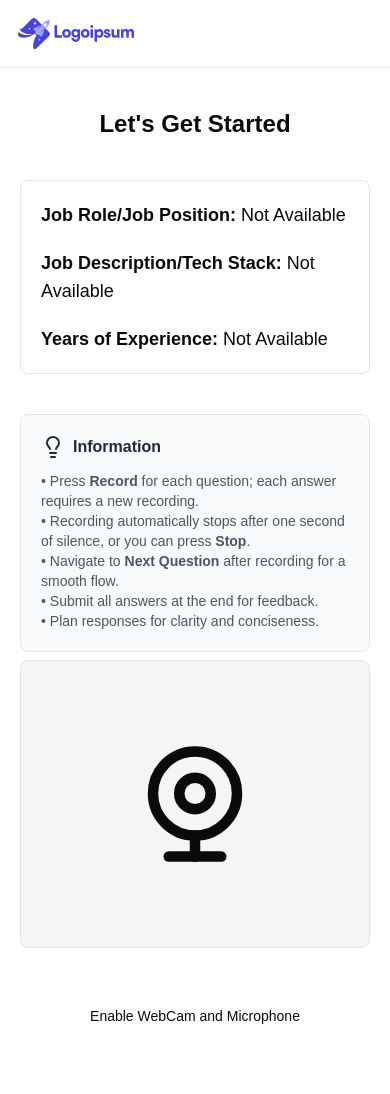
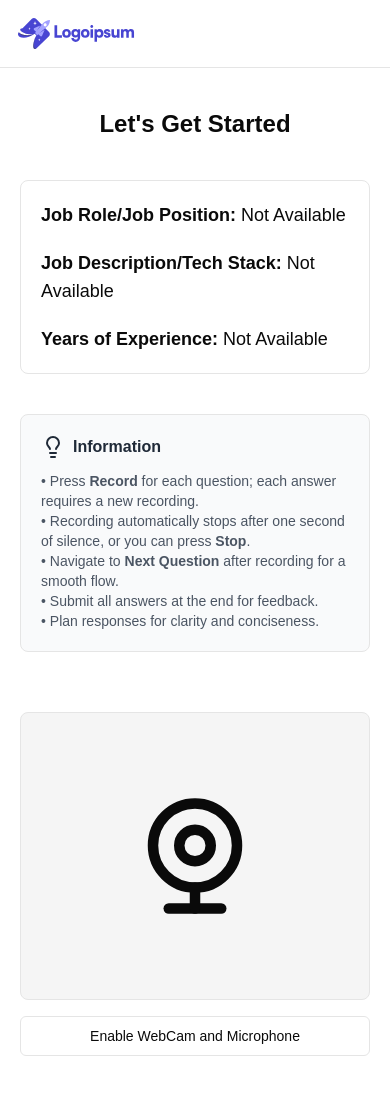
Before and after one commit to danishskh70/AiInterviewMocker, a Next.js app: page /dashboard/interview/1 in a window 390 px wide. Built offline with nearby package versions, Linux system fonts and the light colour scheme; no server answers; the database is empty.

Commit message:
fix: refactor interview landing page layout to remove hardcoded margins and improve responsiveness

```diff
--- a/app/dashboard/interview/[interviewid]/page.jsx
+++ b/app/dashboard/interview/[interviewid]/page.jsx
@@ -72,34 +72,34 @@ function Interview({ params }) {
             </div>
           </div>
 
-          <div className='flex flex-col gap-5 items-start -mt-20'>
+          <div className='flex flex-col gap-5 items-center'>
             {webcamEnable ? (
-              <div className="mt-[15px]">
+              <div className="w-full max-w-[500px]">
                 <Webcam
                   onUserMedia={() => setWebcamEnable(true)}
                   onUserMediaError={() => setWebcamEnable(false)}
-                  style={{ height: 600, width: 600 }}
+                  style={{ width: '100%', height: 'auto', borderRadius: '8px' }}
                   mirrored={true}
                 />
               </div>
             ) : (
-              <>
-                <WebcamIcon className='h-72 w-full my-7 p-20 bg-secondary rounded-lg border' />
+              <div className='w-full'>
+                <WebcamIcon className='h-72 w-full p-20 bg-secondary rounded-lg border' />
                 <Button
-                  className='w-full hover:bg-gray-200'
-                  variant='ghost'
+                  className='w-full mt-4'
+                  variant='outline'
                   onClick={handleEnableWebcamAndMic}
                 >
                   Enable WebCam and Microphone
                 </Button>
-              </>
+              </div>
             )}
           </div>
 
         </div>
       </div>
       {interviewId && webcamEnable && (
-        <div className="flex justify-end p-6 -mt-24">
+        <div className="flex justify-end p-6">
           <Link href={`/dashboard/interview/${interviewId}/start`}>
             <Button>Start Interview</Button>
           </Link>
```
